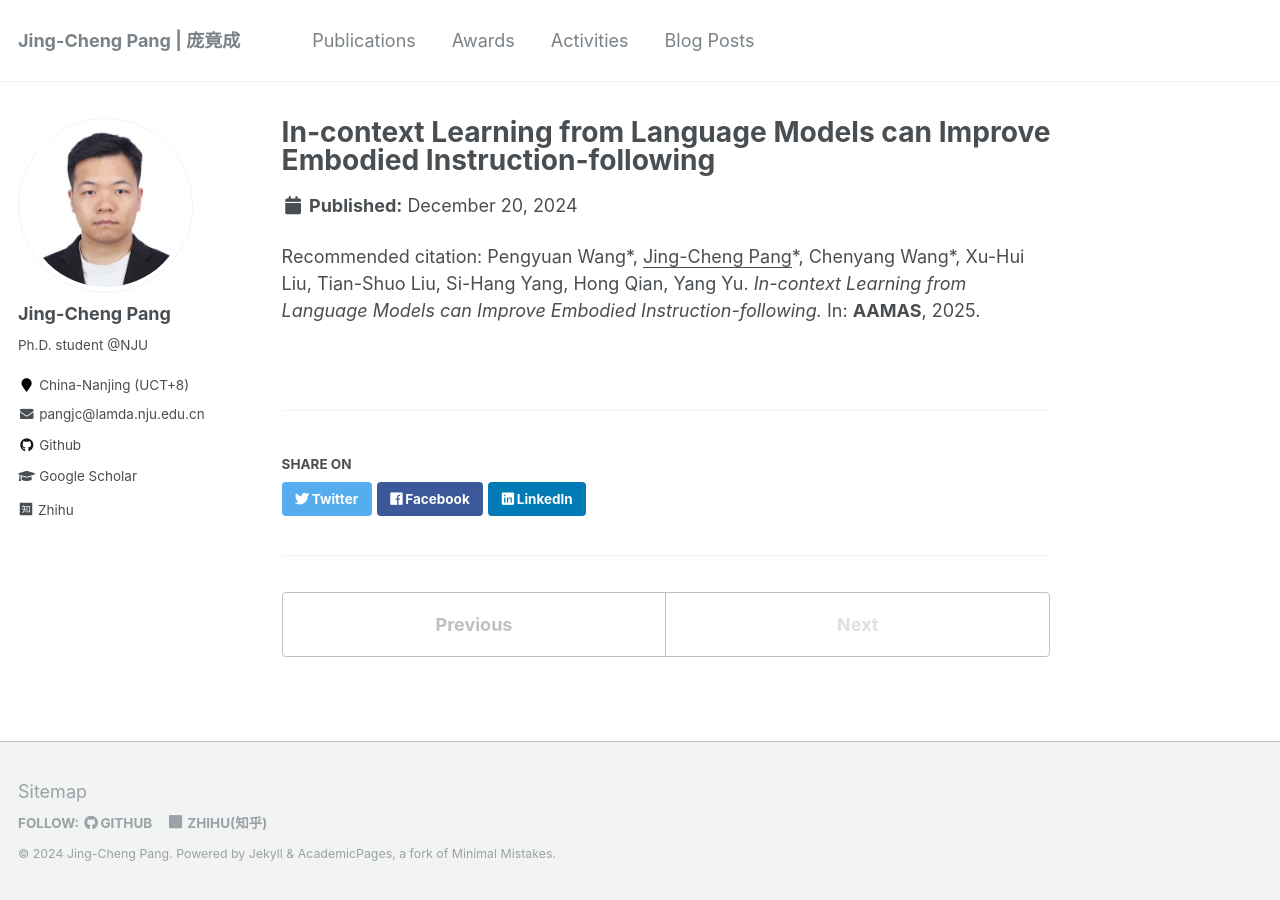
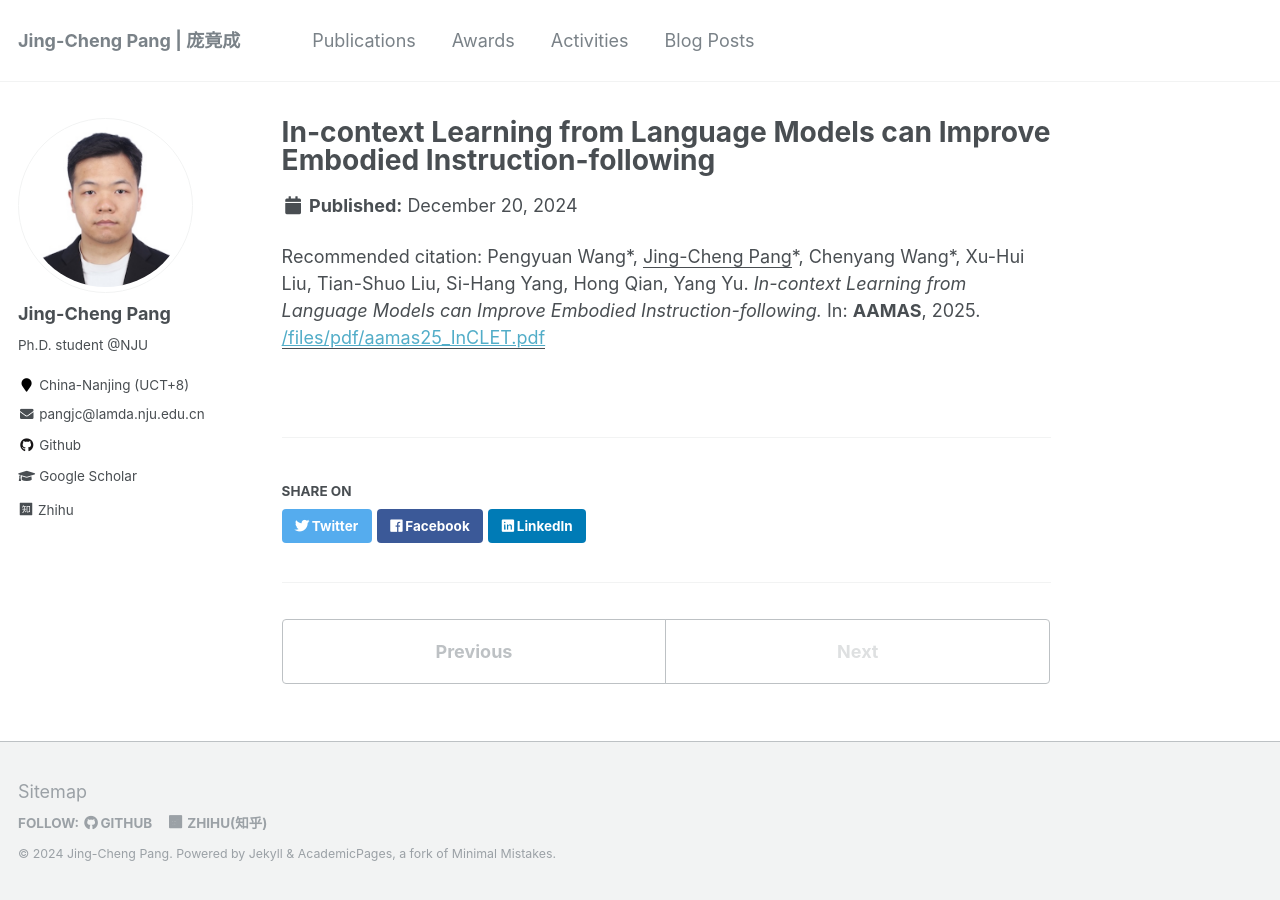
Before and after one commit to jingchengpang/jingchengpang.github.io, a Jekyll site: the page built from _publications/2025-aamas-inclet.md, in a window 1280 px wide. Built offline with Jekyll 4.4.1, drawn with Linux system fonts in a browser that asks for light colours; a style sheet for code colours, icons or effects is not loaded.

Commit message:
add inclet file

```diff
--- a/_publications/2025-aamas-inclet.md
+++ b/_publications/2025-aamas-inclet.md
@@ -4,5 +4,6 @@ collection: publications
 permalink: /publication/2025-aamas-inclet
 date: 2024-12-20
 pubtype: 'conference'
+paperurl: '/files/pdf/aamas25_InCLET.pdf'
 citation: "Pengyuan Wang*, <u>Jing-Cheng Pang</u>*, Chenyang Wang*, Xu-Hui Liu, Tian-Shuo Liu, Si-Hang Yang, Hong Qian, Yang Yu. <i> In-context Learning from Language Models can Improve Embodied Instruction-following. </i>In: <b>AAMAS</b>, 2025."
 ---
```
Also changed, not shown: 1 other file.
